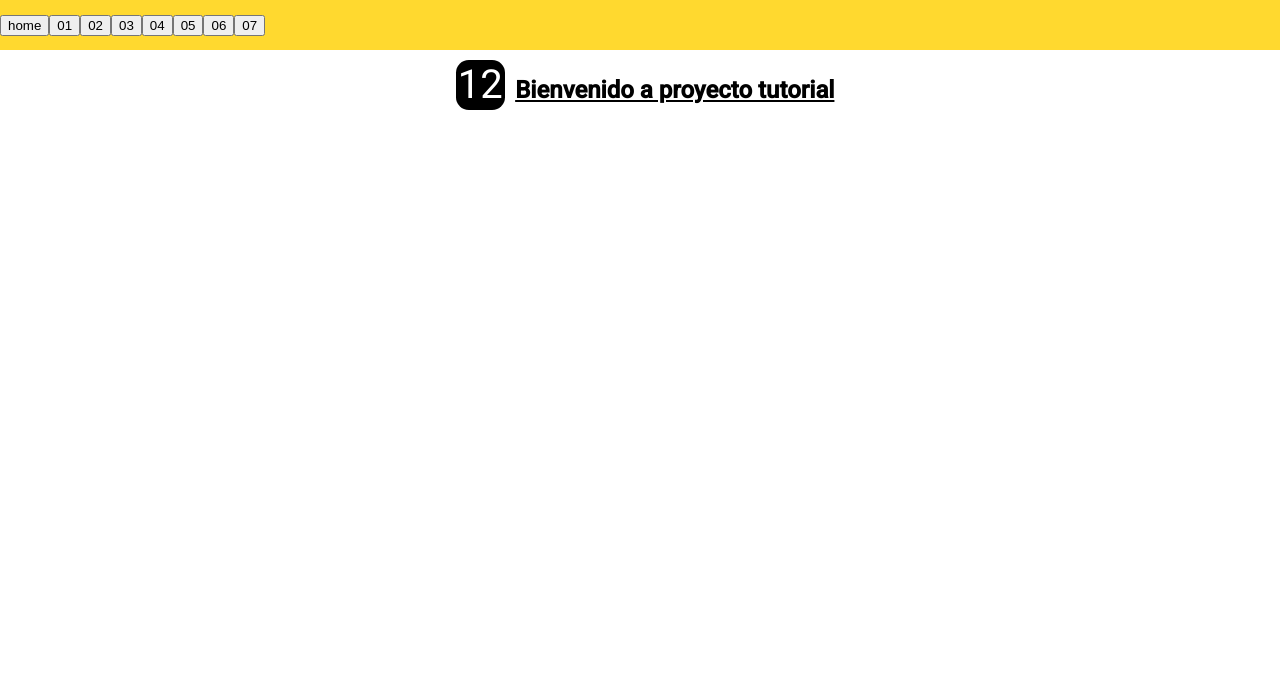
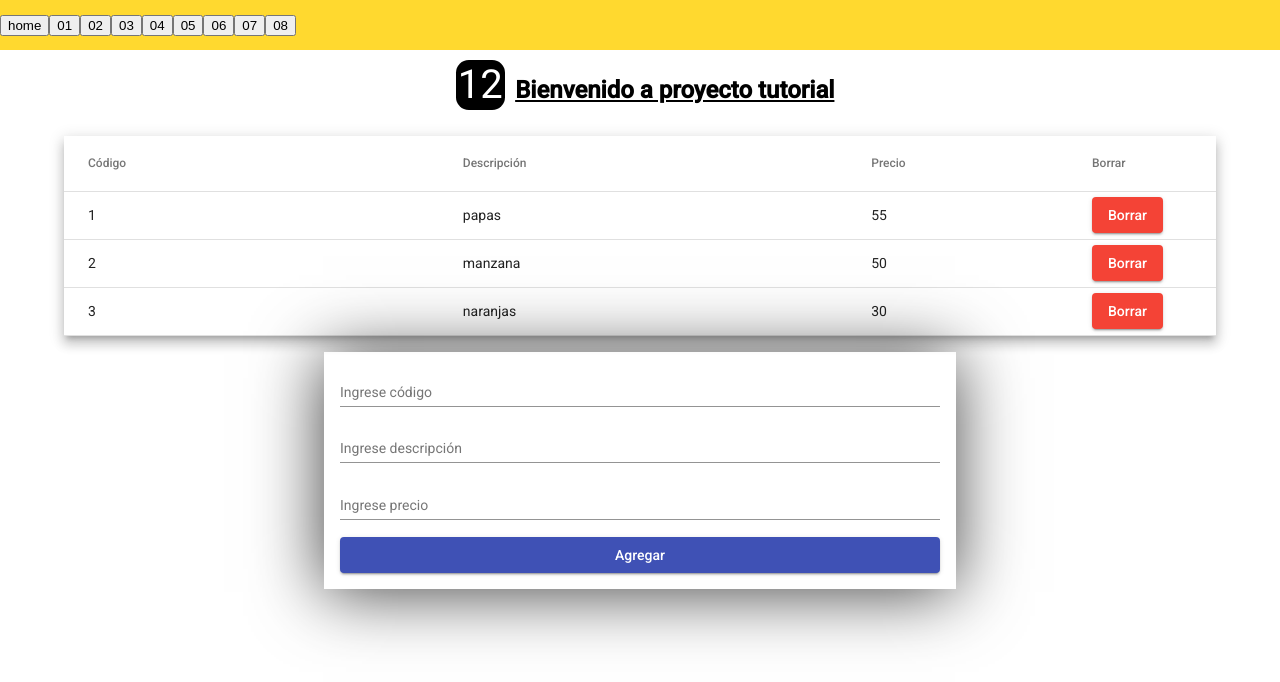
Before and after one commit to MartinZitterkopf/lessons, an Angular app: page /ejemplo08 in a window 1280 px wide. Before the commit this address led to /. Shown: the top 682 px of the page. Built offline with nearby package versions, Linux system fonts and the light colour scheme.

Commit message:
Ejemplo08, ingresar articulos con mat-table

```diff
--- a/src/app/app-routing.module.ts
+++ b/src/app/app-routing.module.ts
@@ -7,6 +7,7 @@ import { Ejemplo04Component } from './tutorial/ejemplo04/ejemplo04.component';
 import { Ejemplo05Component } from './tutorial/ejemplo05/ejemplo05.component';
 import { Ejemplo06Component } from './tutorial/ejemplo06/ejemplo06.component';
 import { Ejemplo07Component } from './tutorial/ejemplo07/ejemplo07.component';
+import { Ejemplo08Component } from './tutorial/ejemplo08/ejemplo08.component';
 
 //---------------------------------
 
@@ -39,6 +40,10 @@ const routes: Routes = [
     path: 'ejemplo07',
     component: Ejemplo07Component
   },
+  {
+    path: 'ejemplo08',
+    component: Ejemplo08Component
+  },
 ];
 
 @NgModule({
--- a/src/app/app.component.html
+++ b/src/app/app.component.html
@@ -7,7 +7,7 @@
     <button (click)="irA('ejemplo05')">05</button>
     <button (click)="irA('ejemplo06')">06</button>
     <button (click)="irA('ejemplo07')">07</button>
-
+    <button (click)="irA('ejemplo08')">08</button>
 </div>
 
 <h1 class="texto-titulo-prueba">
--- a/src/app/app.module.ts
+++ b/src/app/app.module.ts
@@ -30,6 +30,8 @@ import { MatSliderModule } from '@angular/material/slider';
 import { MatBadgeModule } from '@angular/material/badge';
 import { Ejemplo07Component } from './tutorial/ejemplo07/ejemplo07.component';
 import { MatTabsModule } from '@angular/material/tabs';
+import { Ejemplo08Component } from './tutorial/ejemplo08/ejemplo08.component';
+import { MatTableModule } from '@angular/material/table';
 
 //-------------------------------------------------
 
@@ -49,6 +51,7 @@ import { MatTabsModule } from '@angular/material/tabs';
     ListadoarticulosComponent,
     Ejemplo06Component,
     Ejemplo07Component,
+    Ejemplo08Component,
   ],
   imports: [
     BrowserModule,
@@ -66,7 +69,8 @@ import { MatTabsModule } from '@angular/material/tabs';
     MatSlideToggleModule,
     MatSliderModule,
     MatBadgeModule,
-    MatTabsModule
+    MatTabsModule,
+    MatTableModule
   ],
 
   providers: [],
--- a/src/app/tutorial/ejemplo03/ejemplo03.component.html
+++ b/src/app/tutorial/ejemplo03/ejemplo03.component.html
@@ -41,3 +41,4 @@
         </p>
     </div>
 </div>
+<hr>
--- /dev/null
+++ b/src/app/tutorial/ejemplo08/ejemplo08.component.css
@@ -0,0 +1,13 @@
+ .contenedor {
+    display: flex;
+    flex-direction: column;
+    margin:1rem auto;
+    max-width: 600px;
+    box-shadow: -1px 3px 66px 0px rgba(0,0,0,0.75);
+    padding: 1rem;
+}
+
+.mi-estilo-tabla {
+    width: 90%;
+    margin:1rem auto;
+}
--- /dev/null
+++ b/src/app/tutorial/ejemplo08/ejemplo08.component.html
@@ -0,0 +1,48 @@
+<table mat-table [dataSource]="datos" class="mat-elevation-z8 mi-estilo-tabla" #tabla1>
+
+    <ng-container matColumnDef="codigo">
+        <th mat-header-cell *matHeaderCellDef> Código </th>
+        <td mat-cell *matCellDef="let articulo"> {{articulo.codigo}} </td>
+    </ng-container>
+
+    <ng-container matColumnDef="descripcion">
+        <th mat-header-cell *matHeaderCellDef> Descripción </th>
+        <td mat-cell *matCellDef="let articulo"> {{articulo.descripcion}} </td>
+    </ng-container>
+
+    <ng-container matColumnDef="precio">
+        <th mat-header-cell *matHeaderCellDef> Precio </th>
+        <td mat-cell *matCellDef="let articulo"> {{articulo.precio}} </td>
+    </ng-container>
+
+    <ng-container matColumnDef="borrar">
+        <th mat-header-cell *matHeaderCellDef > Borrar </th>
+        <td mat-cell *matCellDef="let j = index;" style="width: 100px">
+            <button mat-raised-button color="warn" focusable="false" (click)="borrarFila(j)">
+                 Borrar
+            </button>
+        </td>
+    </ng-container>
+
+    <tr mat-header-row *matHeaderRowDef="columnas"></tr>
+    <tr mat-row *matRowDef="let row; columns: columnas;"></tr>
+
+</table>
+
+<div class="contenedor">
+
+    <mat-form-field>
+        <input matInput [(ngModel)]="articuloselect.codigo" type="number" placeholder="Ingrese código">
+    </mat-form-field>
+
+    <mat-form-field>
+        <input matInput [(ngModel)]="articuloselect.descripcion" type="text" placeholder="Ingrese descripción">
+    </mat-form-field>
+
+    <mat-form-field>
+        <input matInput [(ngModel)]="articuloselect.precio" type="number" placeholder="Ingrese precio">
+    </mat-form-field>
+
+    <button mat-raised-button color="primary" (click)="agregar()">Agregar</button>
+
+</div>
--- /dev/null
+++ b/src/app/tutorial/ejemplo08/ejemplo08.component.ts
@@ -0,0 +1,38 @@
+import { Component, OnInit, ViewChild } from '@angular/core';
+import { MatTable } from '@angular/material/table';
+import { Articulo } from './models/articulo';
+
+@Component({
+	selector: 'app-ejemplo08',
+	templateUrl: './ejemplo08.component.html',
+	styleUrls: ['./ejemplo08.component.css']
+})
+export class Ejemplo08Component implements OnInit {
+	public columnas: string[] = ['codigo', 'descripcion', 'precio', 'borrar'];
+	public datos: Articulo[] = [new Articulo(1, 'papas', 55),
+								new Articulo(2, 'manzana', 50),
+								new Articulo(3, 'naranjas', 30),];
+
+	// public articuloselect: Articulo = new Articulo(0,"",0);
+	public articuloselect: Articulo = new Articulo(null, null, null);
+
+	@ViewChild(MatTable) tabla1!: MatTable<Articulo>;
+
+	constructor() { }
+
+	ngOnInit(): void {
+	}
+
+	borrarFila(cod: number) {
+		if (confirm("Realmente quiere borrarlo?")) {
+			this.datos.splice(cod, 1);
+			this.tabla1.renderRows();
+		}
+	}
+
+	agregar() {
+		this.datos.push(new Articulo(this.articuloselect.codigo, this.articuloselect.descripcion, this.articuloselect.precio));
+		this.tabla1.renderRows();
+		this.articuloselect = new Articulo(null, null, null);
+	}
+}
--- /dev/null
+++ b/src/app/tutorial/ejemplo08/models/articulo.ts
@@ -0,0 +1,12 @@
+export class Articulo {
+    public codigo: number;
+    public descripcion: string;
+    public precio: number;
+
+    constructor(codigo: number, descripcion: string, precio: number) {
+        this.codigo = codigo;
+        this.descripcion = descripcion;
+        this.precio = precio;
+    }
+
+}
```
